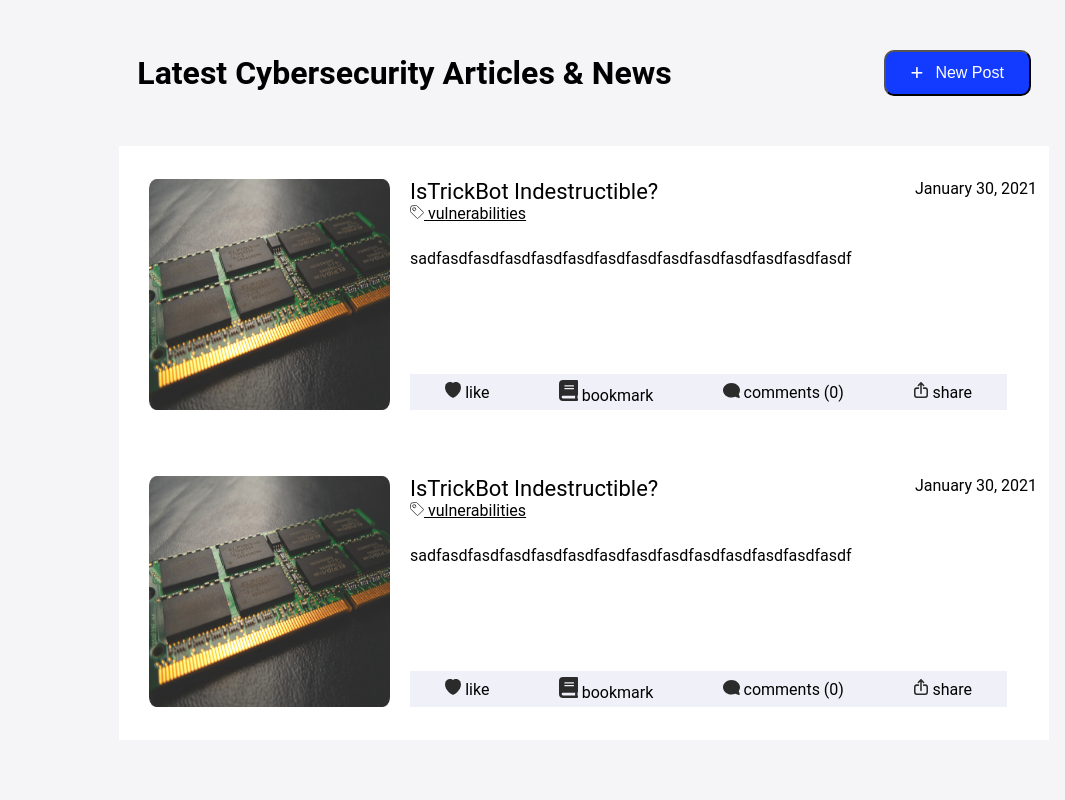
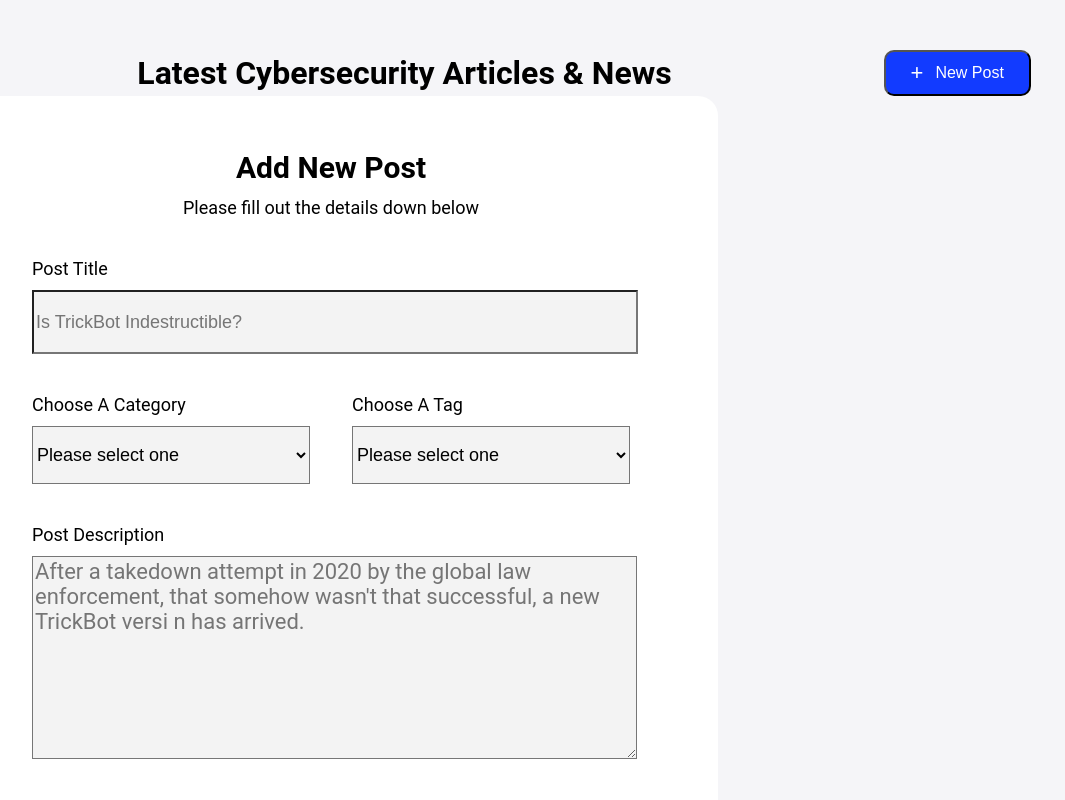
Before and after one commit to roee030/cybersecurity-news, a Vue app: page / in a window 1280 px wide. Shown: the top 800 px of the page, without its empty margins (56-1121 px from the left). Built offline with nearby package versions, Linux system fonts and the light colour scheme.

Commit message:
design the new post model

```diff
--- a/src/App.vue
+++ b/src/App.vue
@@ -3,6 +3,7 @@
     <Title />
     <Button label="New Post" icon="+" />
   </div>
+  <NewPost/>
   <div class="root_list_items">
   <ListItems :items="items" />
   </div>
@@ -12,6 +13,7 @@
 import Title from './components/Title.vue'
 import Button from './components/Button.vue'
 import ListItems from './components/ListItems.vue'
+import NewPost from './components/NewPost.vue'
 
 export default {
   name: 'App',
@@ -42,7 +44,8 @@
   components: {
     Title,
     Button,
-    ListItems
+    ListItems,
+    NewPost,
   }
 }
 </script>
--- /dev/null
+++ b/src/components/NewPost.vue
@@ -0,0 +1,123 @@
+<template>
+  <div class="new_post_root">
+      <div class="new_post_wrapper">
+        <div class="new_post_headline">Add New Post</div>
+        <div class="new_post_description">Please fill out the details down below</div>
+        <div class="new_post_title_wrapper">
+            <div class="input_title">Post Title</div>
+            <input class="new_post_title_input" v-model="title" placeholder="Is TrickBot Indestructible?" />
+        </div>
+        <div class="new_post_category_and_tag_wrapper">
+            <div class="new_post_category_wrapper">
+                <div class="input_title">Choose A Category</div>
+                 <select class="new_post_select" v-model="category">
+                    <option disabled value="">Please select one</option>
+                    <option>Data Leaks</option>
+                    <option>Vulnerabilities</option>
+                    <option>Cyber Attacks</option>
+                </select>
+            </div>
+            <div class="new_post_tag_wrapper">
+                <div class="input_title">Choose A Tag</div>
+                 <select class="new_post_select" v-model="tag">
+                    <option disabled value="">Please select one</option>
+                    <option>News</option>
+                    <option>Articles</option>
+                </select>
+            </div>
+        </div>
+        <div class="new_post_post_description">
+            <div class="input_title">Post Description</div>
+            <textarea class="post_description_input" v-model="description" placeholder="After a takedown attempt in 2020 by the global law enforcement, that somehow wasn't that successful, a new TrickBot versi n has arrived."></textarea>
+        </div>
+      </div>
+      <Button label="Submit Post"/>
+  </div>
+</template>
+
+<script>
+import Button from './Button.vue'
+
+export default {
+    name: "NewPost",
+    data() {
+    return {
+      title: '',
+      tag:'',
+      category:'',
+      description:'',
+    }
+  },
+    components: {
+    Button,
+  }
+}
+</script>
+
+<style>
+    .new_post_root{
+        width:774px;
+        height:1034px;
+        background-color:white;
+        border-radius: 20px;
+        display: flex;
+        flex-direction: column;
+    }
+
+    .new_post_wrapper{
+        margin: 54px 88px ;
+    }
+
+    .new_post_headline{
+        font-size:30px;
+        font-weight:bold;
+        text-align:center;
+    }
+
+    .new_post_description{
+        text-align:center;
+        font-size:18px;
+        margin-top: 12px;
+    }
+
+    .new_post_title_wrapper{
+        margin-top:40px;
+    }
+
+    .input_title{
+        font-size:18px;
+        margin-bottom: 11px;
+    }
+
+    .new_post_title_input{
+        width: 100%;
+        background: #F3F3F3 0% 0% no-repeat padding-box;
+        height: 58px;
+        font-size: 18px;
+    }
+
+    .new_post_category_and_tag_wrapper{
+        margin-top: 40px;
+        display:flex;
+        justify-content: space-between;
+    }
+
+    .new_post_select{
+        width: 278px;
+        height: 58px;
+        background: #F3F3F3 0% 0% no-repeat padding-box;
+        font-size: 18px;
+    }
+
+    .new_post_post_description{
+        margin-top: 40px;
+    }
+
+    .post_description_input{
+        width: 599px;
+        height: 197px;
+        background: #F3F3F3 0% 0% no-repeat padding-box;
+        font-size: 22px;
+        font-family: 'Roboto';
+    }
+</style>
```
